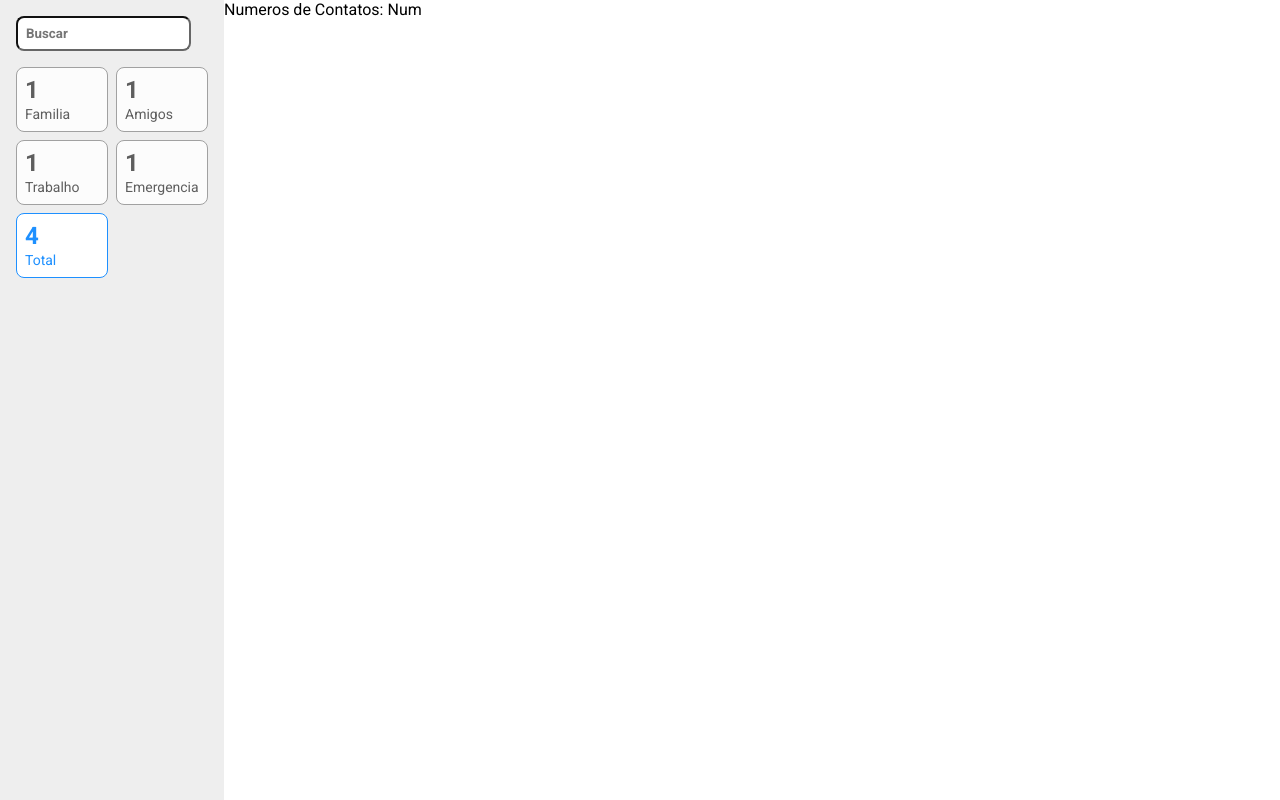
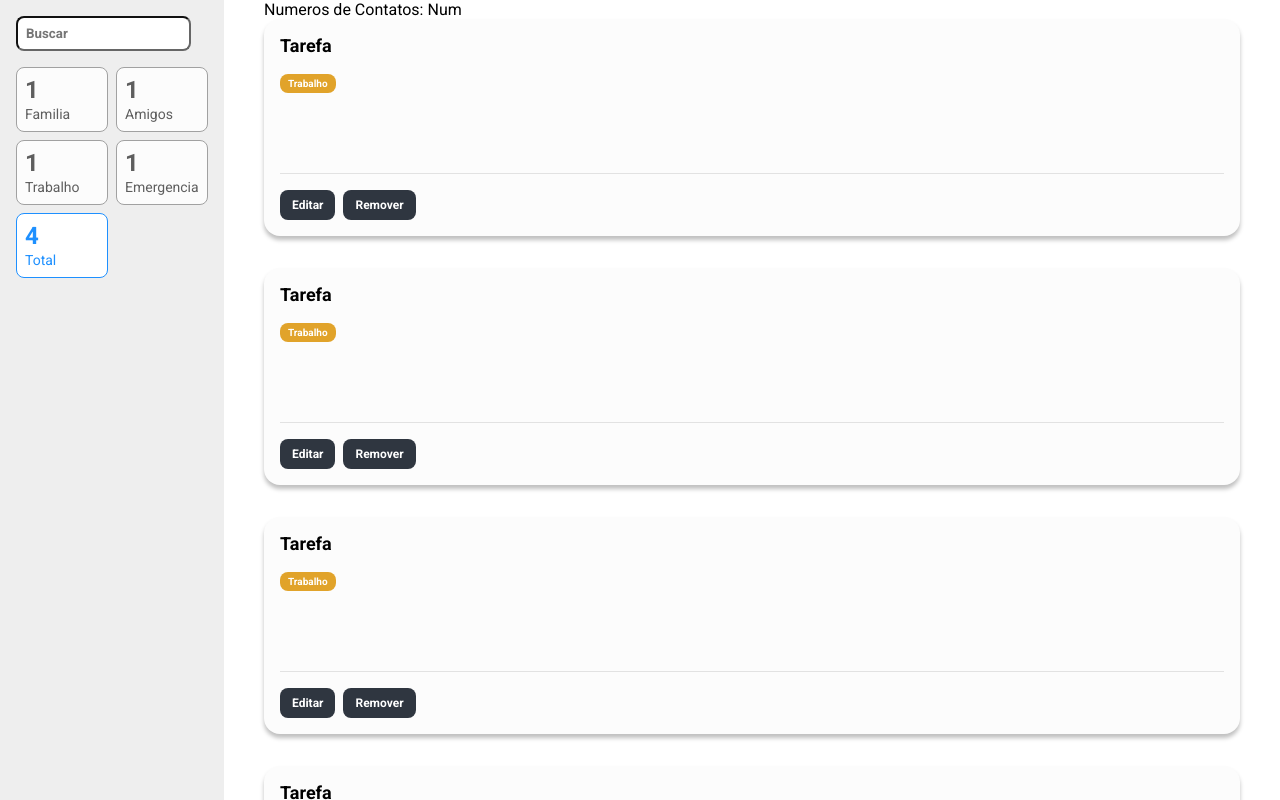
Before and after one commit to YuriGConstantino/Contacts-List, a React (Create React App) app: page / in a window 1280 px wide. Built offline with nearby package versions, Linux system fonts and the light colour scheme.

Commit message:
base da lista de contado

```diff
--- a/public/index.html
+++ b/public/index.html
@@ -30,6 +30,12 @@
       href="https://fonts.googleapis.com/css2?family=Roboto:ital,wght@0,100;0,400;0,700;1,700&display=swap"
       rel="stylesheet"
     />
+    <link rel="preconnect" href="https://fonts.googleapis.com" />
+    <link rel="preconnect" href="https://fonts.gstatic.com" crossorigin />
+    <link
+      href="https://fonts.googleapis.com/css2?family=Roboto+Mono:ital@0;1&display=swap"
+      rel="stylesheet"
+    />
     <title>React App</title>
   </head>
   <body>
--- /dev/null
+++ b/src/components/Task/index.tsx
@@ -0,0 +1,15 @@
+import * as S from './styles'
+
+const Task = () => (
+  <S.Card>
+    <S.Title>Tarefa</S.Title>
+    <S.Tag>Trabalho</S.Tag>
+    <S.Description />
+    <S.ActionBar>
+      <S.Button>Editar</S.Button>
+      <S.Button>Remover</S.Button>
+    </S.ActionBar>
+  </S.Card>
+)
+
+export default Task
--- /dev/null
+++ b/src/components/Task/styles.ts
@@ -0,0 +1,55 @@
+import styled from 'styled-components'
+
+export const Card = styled.div`
+  background-color: #fcfcfc;
+  box-shadow: 0px 4px 4px rgba(0, 0, 0, 0.25);
+  padding: 16px;
+  margin-bottom: 32px;
+  border-radius: 16px;
+`
+export const Title = styled.h3`
+  font-size: 18px;
+  font-weight: bold;
+  margin-bottom: 16px;
+`
+
+export const Tag = styled.span`
+  padding: 4px 8px;
+  color: #fff;
+  font-weight: bold;
+  font-size: 10px;
+  border-radius: 8px;
+  margin-right: 16px;
+  background-color: #e1a32a;
+  display: inline-block;
+`
+
+export const Description = styled.textarea`
+  color: #8b8b8b;
+  font-size: 14px;
+  line-height: 24px;
+  font-family: 'Roboto Mono', monospace;
+  display: block;
+  width: 100%;
+  margin: 16px 0px;
+  resize: none;
+  border: none;
+  background-color: transparent;
+`
+
+export const ActionBar = styled.div`
+  border-top: 1px solid rgba(0, 0, 0, 0.1);
+  padding-top: 16px;
+`
+
+export const Button = styled.button`
+  font-weight: bold;
+  font-size: 12px;
+  color: #fff;
+  padding: 8px 12px;
+  border: none;
+  cursor: pointer;
+  background-color: #2f3640;
+  margin-right: 8px;
+  border-radius: 8px;
+`
--- a/src/containers/ContactsList/index.tsx
+++ b/src/containers/ContactsList/index.tsx
@@ -1,7 +1,24 @@
+import * as S from './styles'
+import Task from '../../components/Task'
+
 const ContactsList = () => (
-  <main>
+  <S.Container>
     <p>Numeros de Contatos: Num</p>
-  </main>
+    <ul>
+      <li>
+        <Task />
+      </li>
+      <li>
+        <Task />
+      </li>
+      <li>
+        <Task />
+      </li>
+      <li>
+        <Task />
+      </li>
+    </ul>
+  </S.Container>
 )
 
 export default ContactsList
--- /dev/null
+++ b/src/containers/ContactsList/styles.ts
@@ -0,0 +1,7 @@
+import styled from 'styled-components'
+
+export const Container = styled.main`
+  padding: 0px 40px;
+  height: 100vh;
+  overflow-y: scroll;
+`
--- a/src/styles/index.ts
+++ b/src/styles/index.ts
@@ -6,6 +6,7 @@
 		padding: 0;
 		box-sizing: border-box;
 		font-family: Roboto, sans-serif;
+    list-style: none;
 	}
 `
 
```
